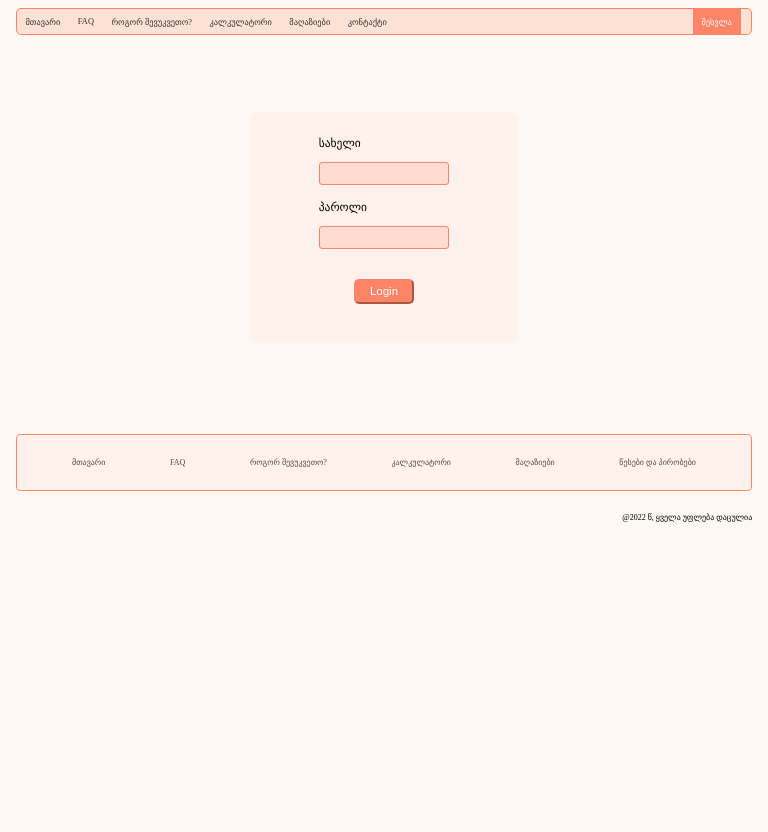
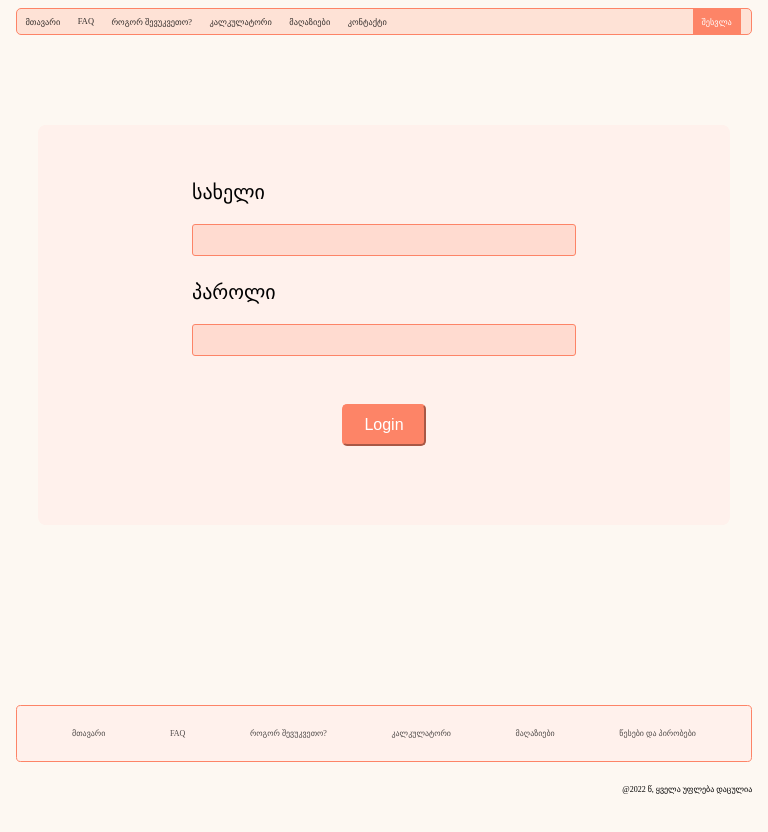
Before and after one commit to GegaLataria/forwarder-web, a React (Create React App) app: page /login in a window 768 px wide. Shown: the top 832 px of the page. Before the commit the page ends 800 px from the top, so only its background shows below. Built offline with nearby package versions, Linux system fonts and the light colour scheme.

Commit message:
adding logout button  on mobile version

```diff
--- a/src/components/App.js
+++ b/src/components/App.js
@@ -17,7 +17,7 @@ import Transactions from "./nav-items/login/loggedInItems/transactions/Transacti
 import SentParcels from "./nav-items/login/loggedInItems/parcels/allParcels/SentParcels";
 import ArrivedParcels from "./nav-items/login/loggedInItems/parcels/allParcels/ArrivedParcels";
 import TakenParcels from "./nav-items/login/loggedInItems/parcels/allParcels/TakenParcels";
-import LoggedInBar from "./nav-items/login/loggedInItems/loggedInBar/LoggedInBar";
+import LogOutMob from "./nav-items/login/LogOutMob";
 
 export const Context = React.createContext();
 
@@ -52,6 +52,7 @@ const App = () => {
             <Route path="/contact">
               <Contact />
             </Route>
+            <Route path="/login">{loggedInUser ? <LogOutMob /> : ""}</Route>
             <Route exact path="/login">
               <Login />
             </Route>
--- /dev/null
+++ b/src/components/nav-items/login/LogOutMob.css
@@ -0,0 +1,14 @@
+.logout-button-mobile {
+    margin-top: 2vw;
+    background-color: #FD8467;
+    border: #FD8467;
+    padding: 1vw 1.5vw;
+    border-radius: 1vw;
+    color: #fff;
+}
+
+@media screen and (min-width: 768px) {
+    .logout-button-mobile {
+        display: none;
+    }
+}
--- /dev/null
+++ b/src/components/nav-items/login/LogOutMob.js
@@ -0,0 +1,20 @@
+import React from "react";
+import { Context } from "../../App";
+import "./LogOutMob.css";
+
+const LogOutMob = () => {
+  const value = React.useContext(Context);
+  const handleClick = () => {
+    window.localStorage.removeItem("user");
+    value.setLoggedInUser("");
+  };
+  return (
+    <div>
+      <button onClick={handleClick} className="logout-button-mobile">
+        Log Out
+      </button>
+    </div>
+  );
+};
+
+export default LogOutMob;
--- a/src/components/nav-items/login/Login.css
+++ b/src/components/nav-items/login/Login.css
@@ -42,3 +42,29 @@
   padding: .6vw 1.85vw;
   font-size: 1.5vw;
 }
+
+@media only screen and (max-width: 768px) {
+  .login-container {
+    /* background-color: #393838; */
+    height: 70vh;
+    margin-top: 60px;
+    margin-bottom: 50px;
+  }
+  .login-form {
+    margin-top: -100px;
+    width: 90vw;
+    height: 50vh;
+  }
+  .login-form__item__title {
+    font-size: 20px;
+  }
+  .login-form__item__input {
+    font-size: 14px;
+    width: 50vw;
+    height: 4vh;
+  }
+  .login-form__button {
+    font-size: 16px;
+    padding: 10px 20px;
+  }
+}
--- a/src/components/nav-items/login/Login.js
+++ b/src/components/nav-items/login/Login.js
@@ -126,7 +126,6 @@ const Login = () => {
               value="Login"
             ></input>
           </div>
-          {/* {!isSubmitted ? <div>incorrect info</div> : ""} */}
         </form>
       </div>
     );
```
